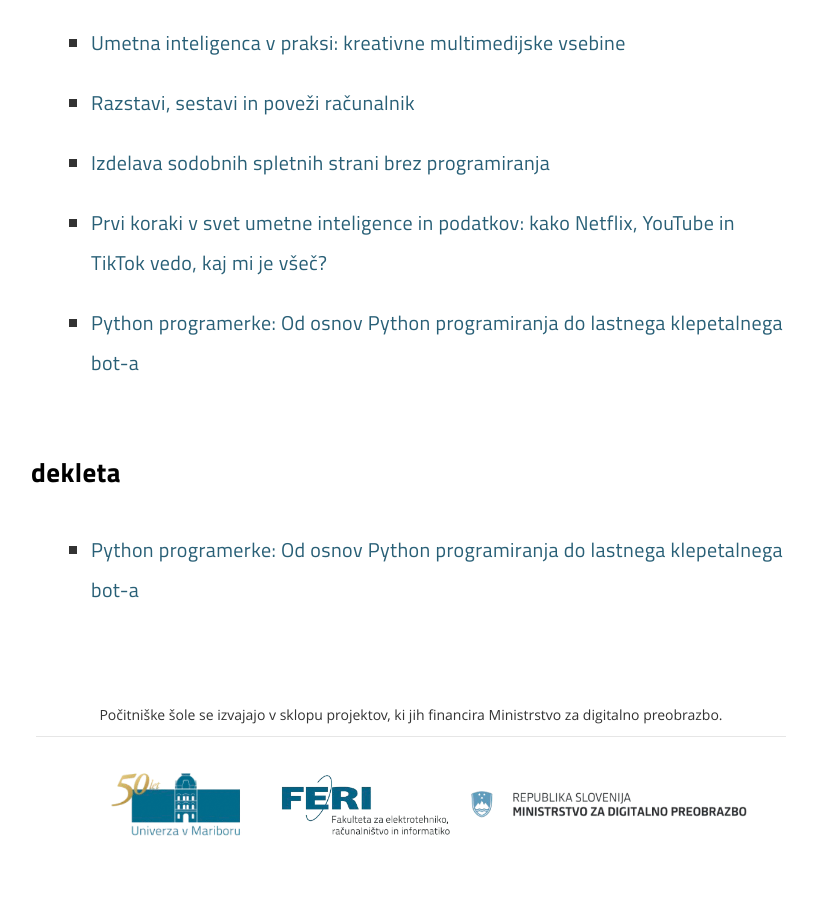
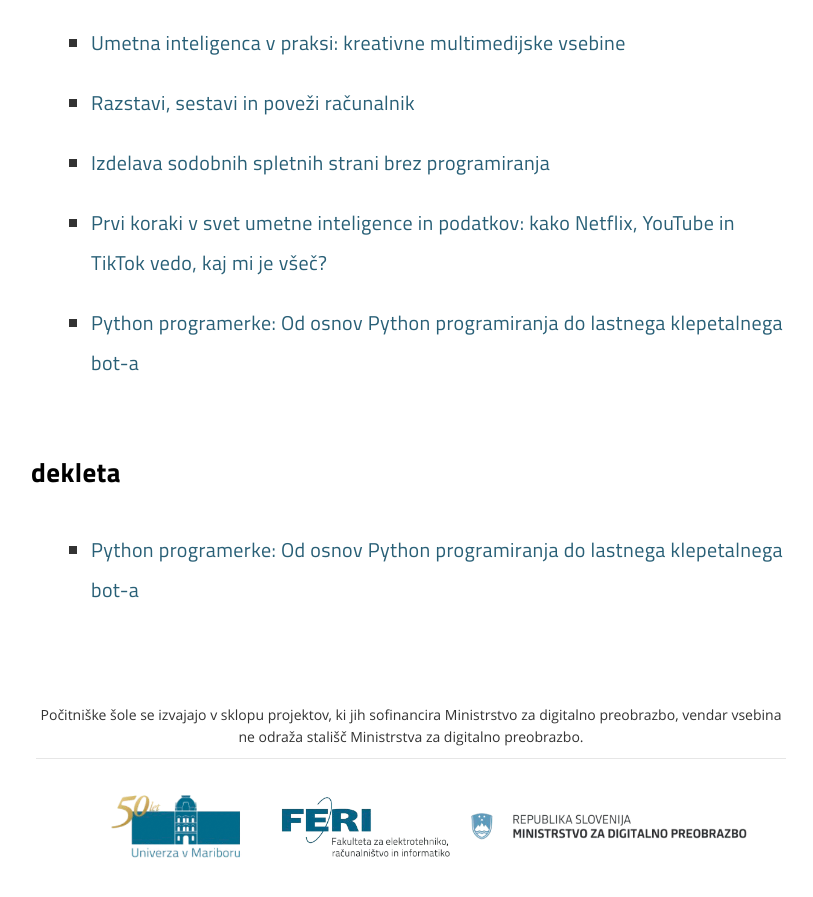
Before and after one commit to UM-LPM/short-courses, a Jekyll site: the page built from tags.html, in a window 1280 px wide and 900 px high, scrolled down 7503 px. Shown: the top 897 px of the window, without its empty margins (229-1042 px from the left). Built offline with Jekyll 4.4.1, drawn with Linux system fonts in a browser that asks for light colours; nearby versions of some CDN libraries; a script that is not in the unit is left out.

Commit message:
updated footer

```diff
--- a/_includes/footer.html
+++ b/_includes/footer.html
@@ -1,5 +1,5 @@
 <div class="footer-wrapper">
-  <p class="footer-intro">Počitniške šole se izvajajo v sklopu projektov, ki jih financira Ministrstvo za digitalno preobrazbo.</p>
+  <p class="footer-intro">Počitniške šole se izvajajo v sklopu projektov, ki jih sofinancira Ministrstvo za digitalno preobrazbo, vendar vsebina ne odraža stališč Ministrstva za digitalno preobrazbo.</p>
   <footer>
     <img src="{{site.baseurl}}/assets/img/logo-feri.png" alt="logo" class="footer-logo" />
   </footer>
```
